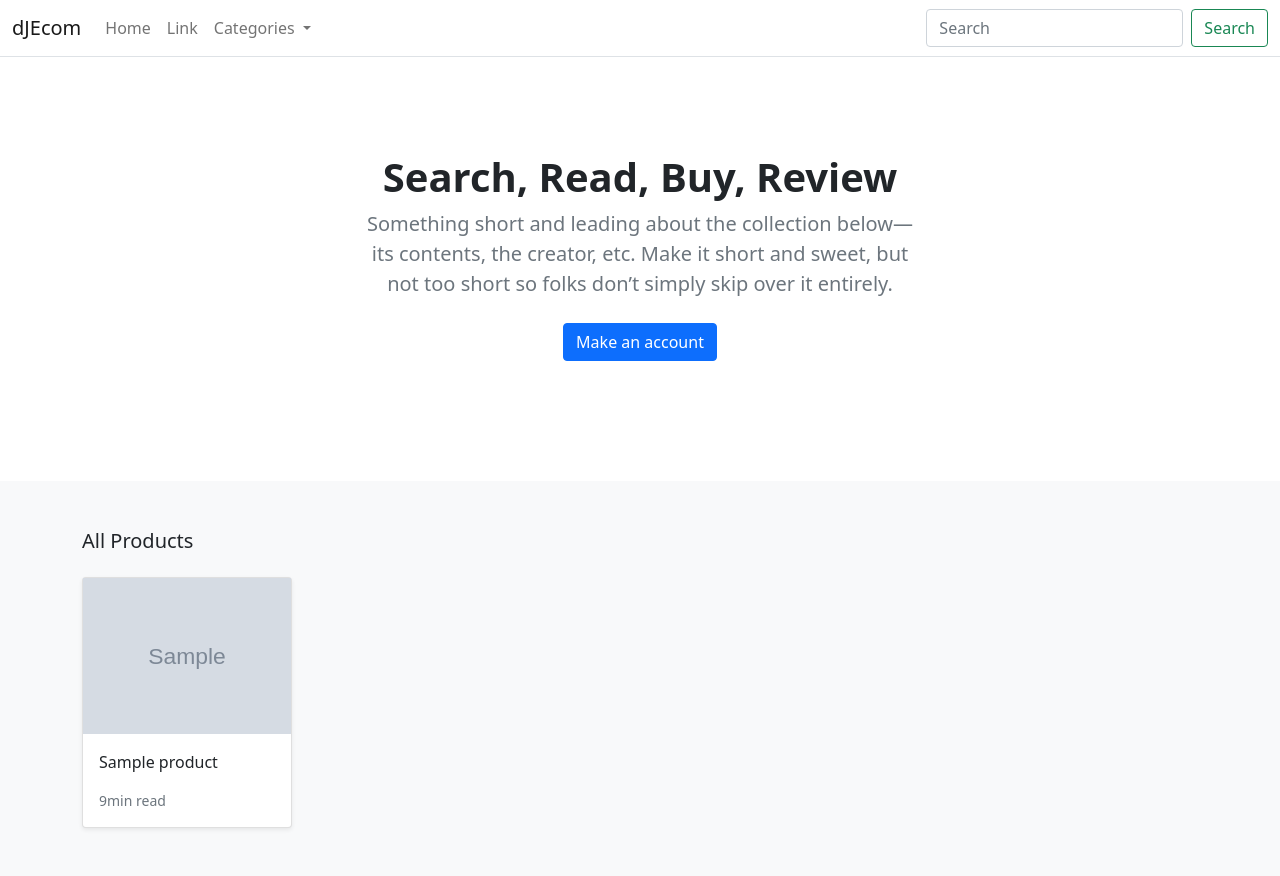
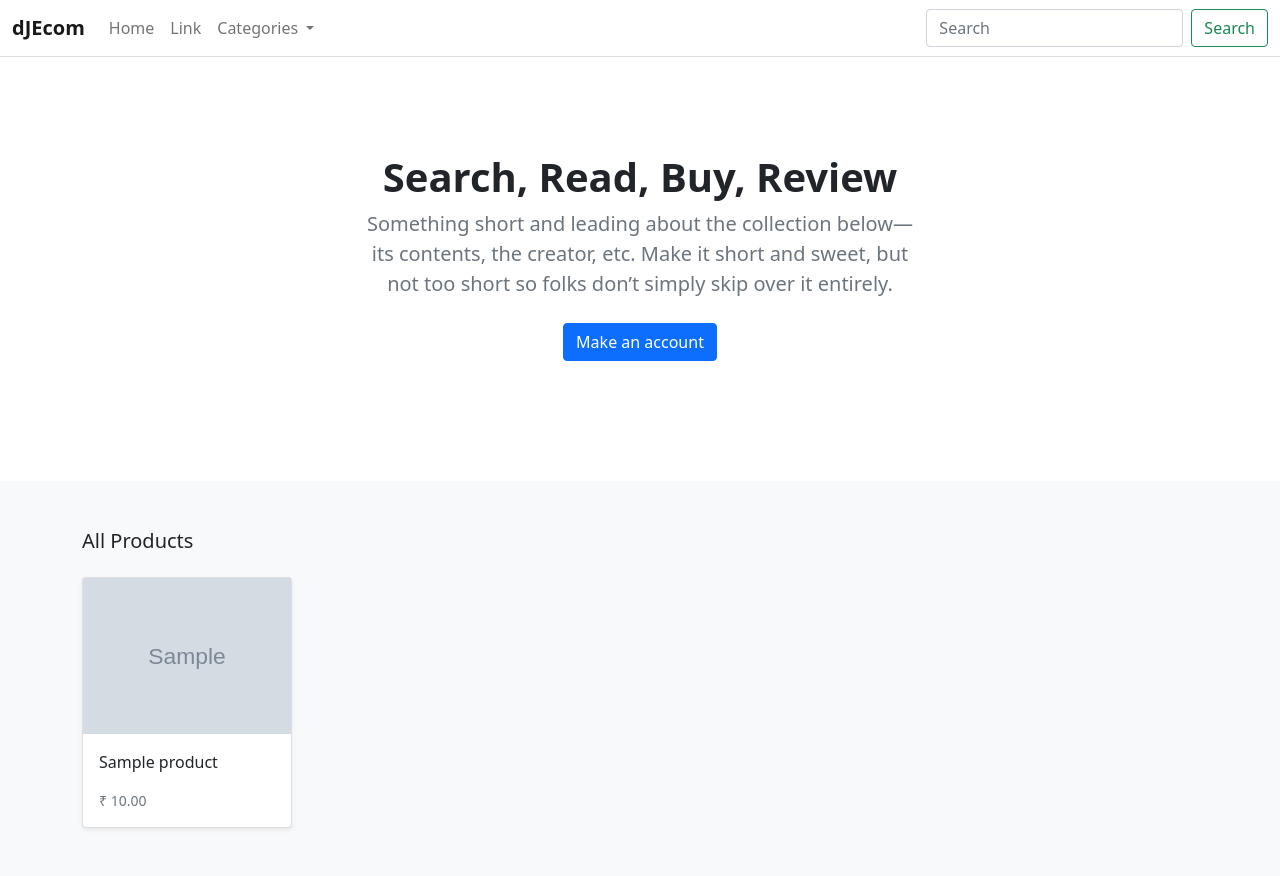
Before and after one commit to rksanjeev/DjangoShopping, a Django app: page / in a window 1280 px wide. Run offline with Django 3.2, Linux system fonts and the light colour scheme; tables that the repository leaves empty hold one stand-in row (values such as "Sample post"); grey boxes marked "Sample" are stand-in pictures.

Commit message:
added rupee symbol

```diff
--- a/store/urls.py
+++ b/store/urls.py
@@ -4,7 +4,7 @@ from . import views
 app_name = 'store'
 
 urlpatterns = [
-    path('', views.list_products, name = 'listproducts'),
+    path('', views.list_products, name = 'all_products'),
     path('item/<slug:slug>/', views.product_detail, name= 'product_detail'),
     path('search/<slug:slug>/', views.category_list, name= 'category_list'),
 
--- a/templates/store/base.html
+++ b/templates/store/base.html
@@ -14,7 +14,7 @@
     <header>
         <nav class="navbar navbar-expand-md navbar-light bg-white border-bottom">
             <div class="container-fluid">
-                <a class="navbar-brand" href="#">dJEcom</a>
+                <a class="navbar-brand" href="#"><b>dJEcom</b></a>
                 <button class="navbar-toggler" type="button" data-bs-toggle="collapse" data-bs-target="#navbarCollapse"
                     aria-controls="navbarCollapse" aria-expanded="false" aria-label="Toggle navigation">
                     <span class="navbar-toggler-icon"></span>
--- a/templates/store/home.html
+++ b/templates/store/home.html
@@ -35,7 +35,7 @@
                 <a class="text-dark text-decoration-none" href="{{ product.get_absolute_url }}">{{ product.title }}</a>
               </p>
               <div class="d-flex justify-content-between align-items-center">
-                <small class="text-muted">9min read</small>
+                <small class="text-muted">&#x20B9 {{product.price}}</small>
               </div>
             </div>
           </div>
--- a/templates/store/products/details.html
+++ b/templates/store/products/details.html
@@ -18,7 +18,7 @@
                     <div class="col border-bottom">
                         <div class="row p-3">
                             <div class="col-6">Hardback</div>
-                            <div class="col-6 text-end"><span class="h4 fw-bold">£{{ product.price }}</span></div>
+                            <div class="col-6 text-end"><span class="h4 fw-bold">&#x20B9 {{ product.price }}</span></div>
                         </div>
                     </div>
                     <div class="col">
```
